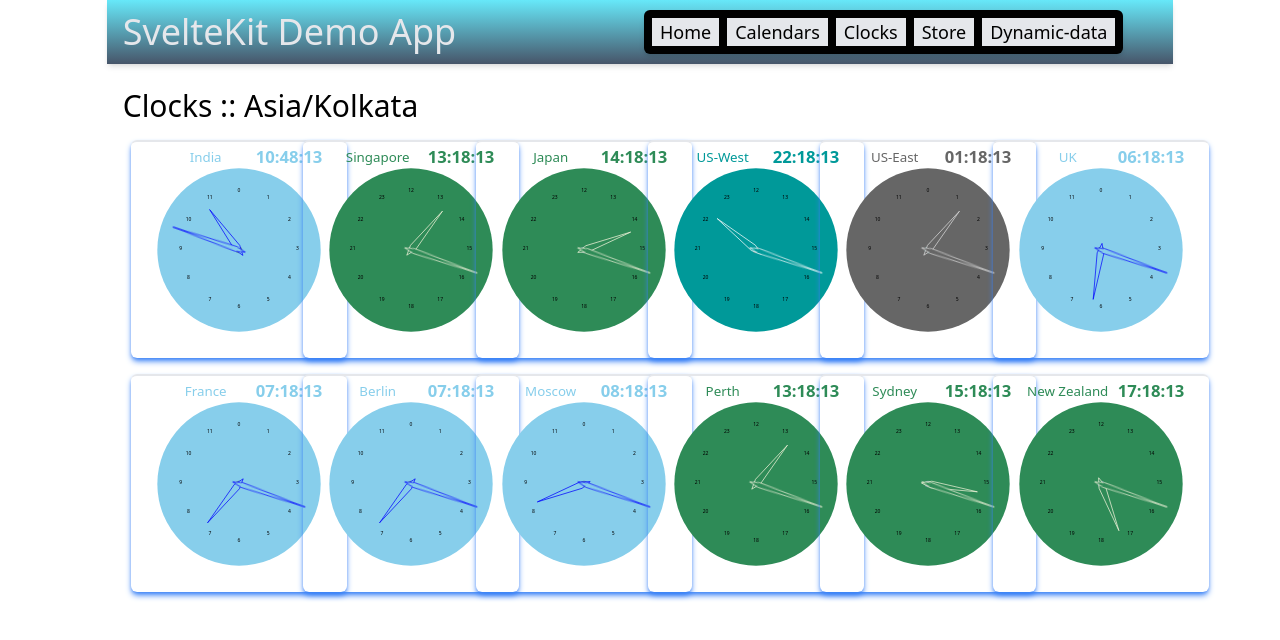
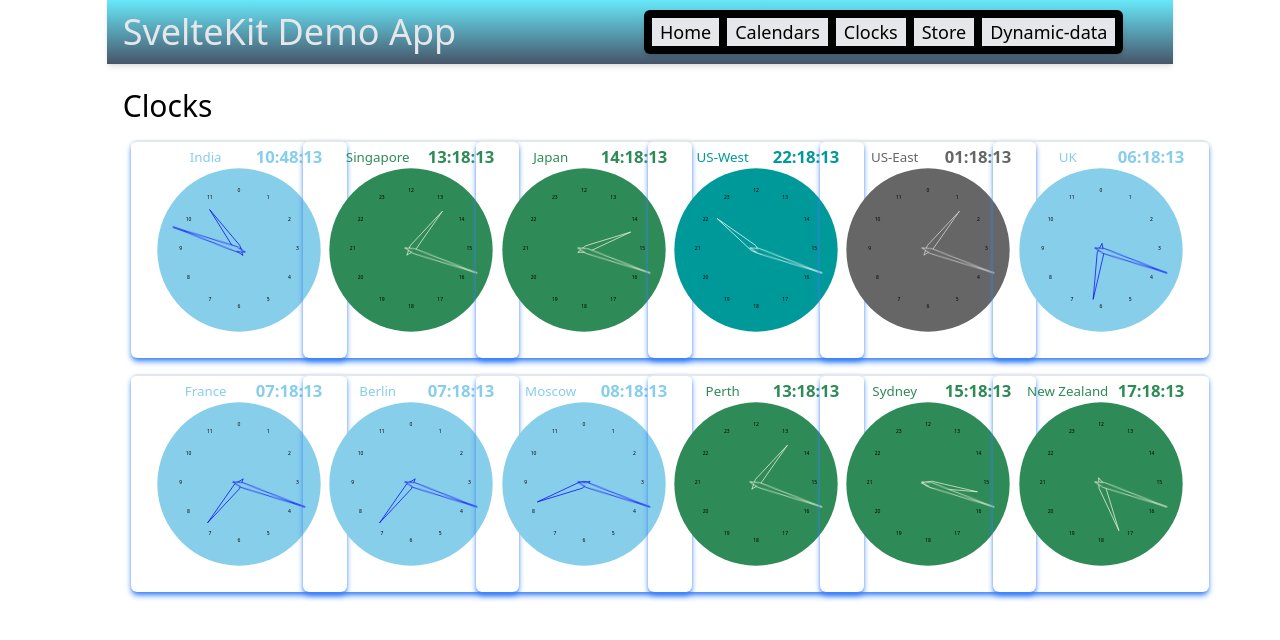
Before and after one commit to srikantgudi/vsvkdemo, a SvelteKit app: page /clocks in a window 1280 px wide. Shown: the top 640 px of the page. Built offline with nearby package versions, Linux system fonts and the light colour scheme.

Commit message:
modified clocks page

```diff
--- a/src/routes/clocks/+page.svelte
+++ b/src/routes/clocks/+page.svelte
@@ -35,7 +35,7 @@
 <div>
   <div class="col-span-10">
     <div class ="my-2 flex items-center gap-2">
-      <div class="text-3xl">Clocks :: {zone1}</div>
+      <div class="text-3xl">Clocks</div>
       <!-- <div> | </div>
       <div class="ml-4">Custom time: <input class="p-1 rounded-md border border-gray-600" type="datetime-local" on:change={setCustomTime} /></div> -->
     </div>
```
